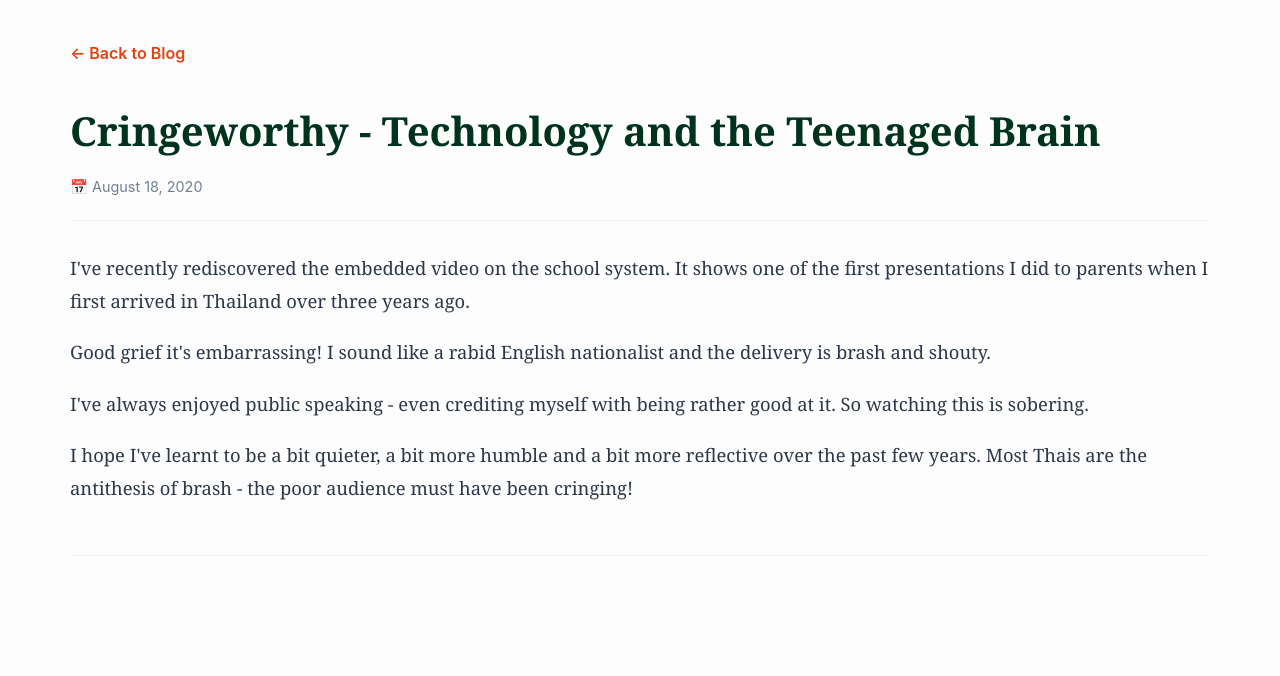
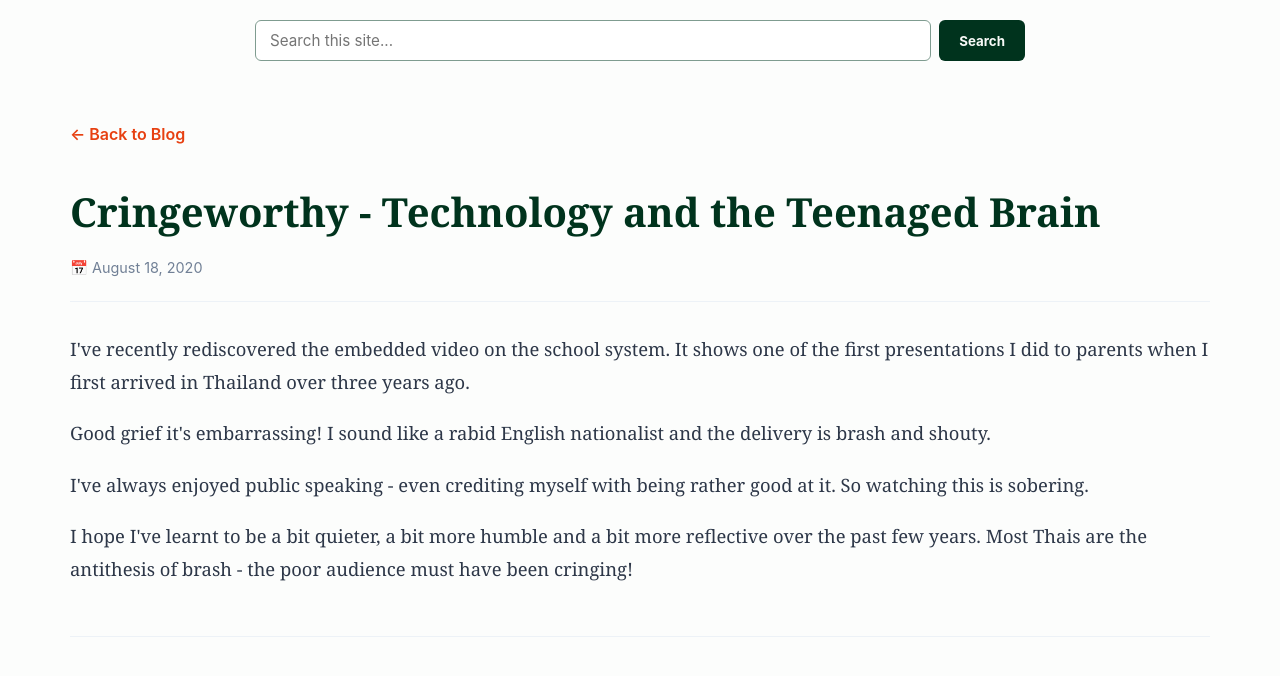
Before and after one commit to tjjefferis/timjefferis.com, a Jekyll site: the page built from _posts/2020-08-18-cringeworthy---technology-and-the-teenaged-brain.md, in a window 1280 px wide. Shown: the top 676 px of the page. Built offline with Jekyll 4.4.1, drawn with Linux system fonts in a browser that asks for light colours; comment, search, counter and statistics services are not loaded.

Commit message:
Add custom-styled Google Site Search widget below header

```diff
--- a/_layouts/default.html
+++ b/_layouts/default.html
@@ -75,6 +75,23 @@
   </style>
 </head>
 <body>
+
+<!-- Google Site Search Widget -->
+<div class="site-search-wrapper" style="margin: 20px auto; max-width: 800px; padding: 0 15px;">
+  <form action="https://www.google.com/search" method="get" style="display: flex; gap: 8px; width: 100%;">
+    <input type="hidden" name="sitesearch" value="timjefferis.com">
+    <input type="text" name="q" placeholder="Search this site..." required
+           style="flex: 1; padding: 10px 14px; border: 1.5px solid #7F9C90; border-radius: 6px; font-family: inherit; font-size: 0.95em; outline: none; transition: border-color 0.2s;"
+           onfocus="this.style.borderColor='#00331D'" onblur="this.style.borderColor='#7F9C90'">
+    <button type="submit"
+            style="background-color: #00331D; color: #F8FAF8; border: none; padding: 10px 20px; border-radius: 6px; cursor: pointer; font-family: inherit; font-weight: bold; transition: background-color 0.2s;"
+            onmouseover="this.style.backgroundColor='#7F9C90'" onmouseout="this.style.backgroundColor='#00331D'">
+      Search
+    </button>
+  </form>
+</div>
+<!-- End Google Site Search Widget -->
+
   {{ content }}
 <script async src="https://platform.twitter.com/widgets.js" charset="utf-8"></script>
 </body>
```
